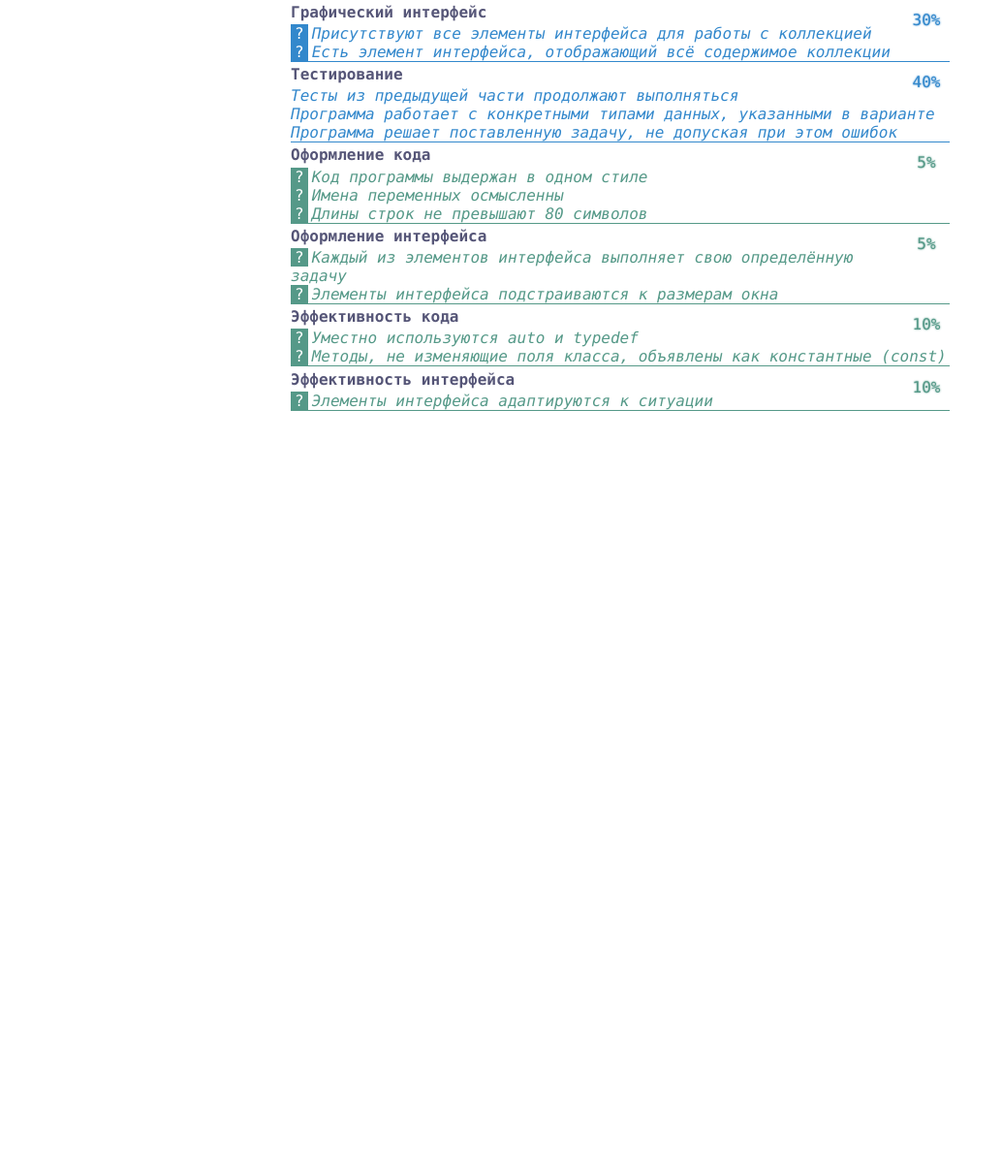
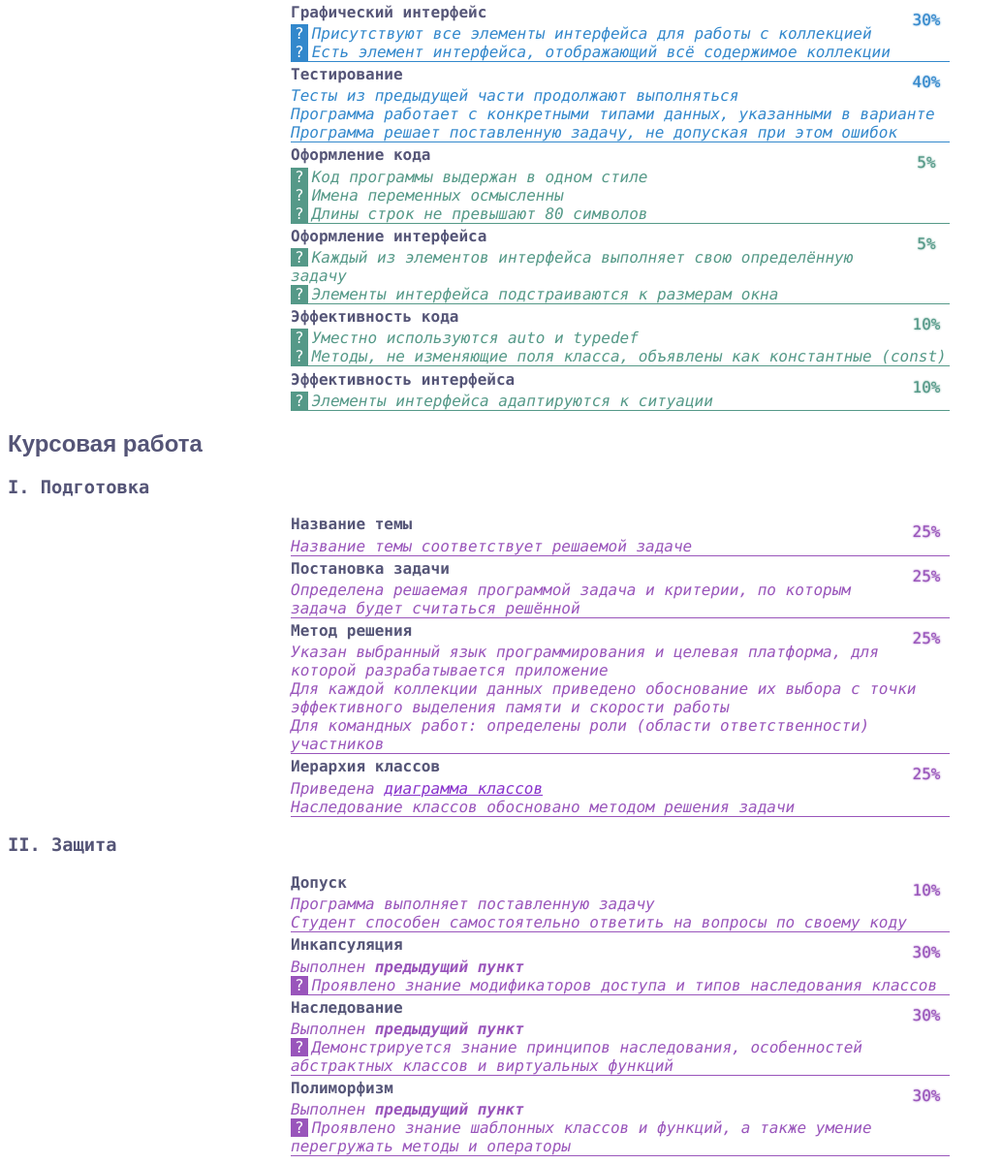
Before and after one commit to oop-miem/oop-miem.github.io, a plain HTML site: page index.html in a window 1280 px wide. Shown: the part 763-1964 px from the top of the page at 97% size, without its empty margins (0-1034 px from the left). Before the commit the page ends 1195 px from the top, so only its background shows below. Drawn offline with Linux system fonts and the light colour scheme.

Commit message:
added course work criteria

```diff
--- a/index.html
+++ b/index.html
@@ -8,6 +8,8 @@
 body {
 	--fg: #557;
 	--bg: white;
+	//--fg-paramount: #87B;
+	--fg-paramount: #95B;
 	--fg-required: #38C;
 	--fg-optional: #598;
 	--fg-template: #C39;
@@ -60,6 +62,9 @@ em {
 	list-style-type: upper-roman;
 	color: darkgray;
 	margin-bottom: 1em;
+}
+.paramount {
+	--fg-task: var(--fg-paramount);
 }
 .required {
 	--fg-task: var(--fg-required);
@@ -394,6 +399,57 @@ em {
 		<li><strong>примеры:</strong> кнопка удаления записей (в случае пустой коллекции), кнопка добавления записей (в случае пустых или неверно заполненных полей ввода) и т.п.</li>
 	</ul>
 </ul>
+<h2>Курсовая работа</h2>
+<h3>I. Подготовка</h3>
+<ul class="paramount task" value="25">
+	<h4>Название темы</h4>
+	<li>Название темы соответствует решаемой задаче</li>
+</ul>
+<ul class="paramount task" value="25">
+	<h4>Постановка задачи</h4>
+	<li>Определена решаемая программой задача и критерии, по которым задача будет считаться решённой</li>
+</ul>
+<ul class="paramount task" value="25">
+	<h4>Метод решения</h4>
+	<li>Указан выбранный язык программирования и целевая платформа, для которой разрабатывается приложение</li>
+	<li>Для каждой коллекции данных приведено обоснование их выбора с точки эффективного выделения памяти и скорости работы</li>
+	<li>Для командных работ: определены роли (области ответственности) участников</li>
+</ul>
+<ul class="paramount task" value="25">
+	<h4>Иерархия классов</h4>
+	<li>Приведена <a href="https://ru.wikipedia.org/wiki/%D0%94%D0%B8%D0%B0%D0%B3%D1%80%D0%B0%D0%BC%D0%BC%D0%B0_%D0%BA%D0%BB%D0%B0%D1%81%D1%81%D0%BE%D0%B2">диаграмма классов</a></li>
+	<li>Наследование классов обосновано методом решения задачи</li>
+</ul>
+<h3>II. Защита</h3>
+<ul class="paramount task" value="10">
+	<h4>Допуск</h4>
+	<li>Программа выполняет поставленную задачу</li>
+	<li>Студент способен самостоятельно ответить на вопросы по своему коду</li>
+</ul>
+<ul class="paramount task" value="30">
+	<h4>Инкапсуляция</h4>
+	<li>Выполнен <strong>предыдущий пункт</strong></li>
+	<li class="spoiler">Проявлено знание модификаторов доступа и типов наследования классов</li>
+	<ul>
+		<li>при отсутствии подходящей ситуации в курсовой работе, можно использовать собственный пример</li>
+	</ul>
+</ul>
+<ul class="paramount task" value="30">
+	<h4>Наследование</h4>
+	<li>Выполнен <strong>предыдущий пункт</strong></li>
+	<li class="spoiler">Демонстрируется знание принципов наследования, особенностей абстрактных классов и виртуальных функций</li>
+	<ul>
+		<li>для демонстрации используется готовый код курсовой работы либо гипотетический пример</li>
+	</ul>
+</ul>
+<ul class="paramount task" value="30">
+	<h4>Полиморфизм</h4>
+	<li>Выполнен <strong>предыдущий пункт</strong></li>
+	<li class="spoiler">Проявлено знание шаблонных классов и функций, а также умение перегружать методы и операторы</li>
+	<ul>
+		<li>если шаблоны и перегрузка не потребовались в ходе курсовой работы, допускается приведение <a href="https://ru.wikipedia.org/wiki/Ad_hoc">ad hoc</a> примера</li>
+	</ul>
+</ul>
 <script>
 const showVar = index => document.querySelectorAll('[v]').forEach(x => {with (x.classList)(x.getAttribute('v').split(' ').includes(`${index+1}`) ? remove('hidden') : add('hidden'))})
 const changeVar = event => showVar(event.target.selectedIndex)
```
